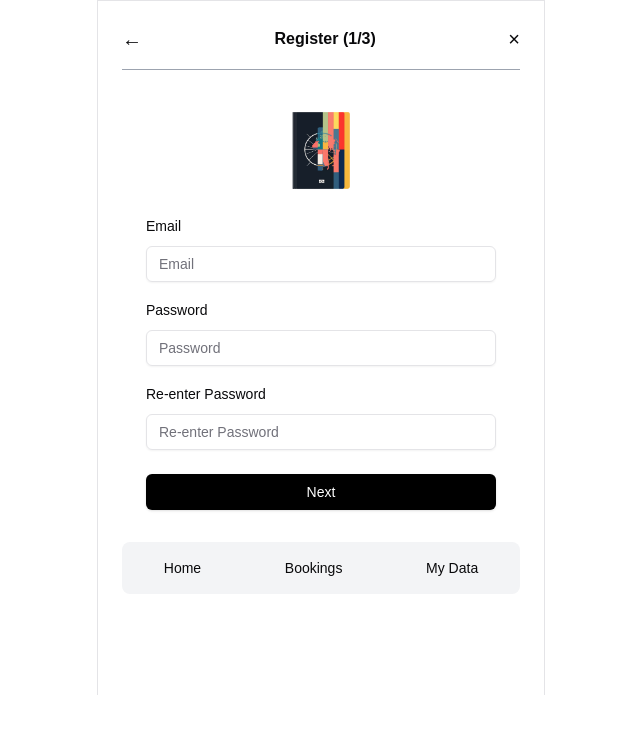
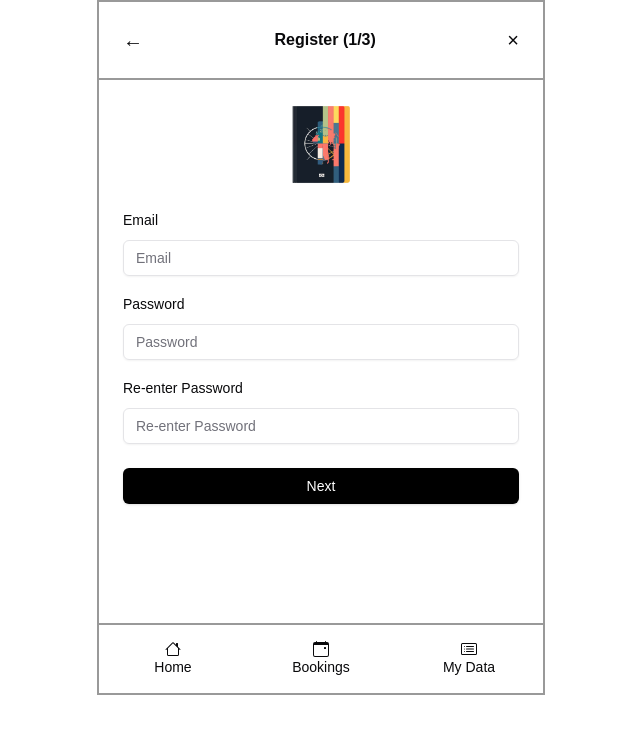
Before and after one commit to khoilvgcc210040/Vitabi-v3, a Next.js app: page /auth/signup in a window 1280 px wide. Shown: the top 734 px of the page, without its empty margins (319-959 px from the left). Built offline with nearby package versions, Linux system fonts and the light colour scheme.

Commit message:
update step 1 signup ui

```diff
--- a/components/card-wrapper.tsx
+++ b/components/card-wrapper.tsx
@@ -21,9 +21,9 @@ export const CardWrapper = ({
   return (
     <div className="flex justify-center items-start bg-white">
       {/* Card Container */}
-      <div className="flex flex-col border-t border-l border-r p-6 max-w-md w-full bg-white" style={{ height: '695px' }}>
+      <div className="flex flex-col border max-w-md w-full bg-white min-h-[720px] sm:min-h-[695px] flex-grow" style={{ border: '2px solid #999' }}>
         {/* Header */}
-        <div className="flex justify-between items-center mb-4 border-b border-gray-400 pb-4">
+        <div className="flex justify-between items-center mb-4 border-b border-gray-400 p-6" style={{ borderBottom: '2px solid #999' }}>
           <Link href={backButtonHref} className="text-xl">
             {backButtonLabel}
           </Link>
@@ -32,21 +32,41 @@ export const CardWrapper = ({
         </div>
 
         {/* Avatar Image */}
-        <div className="flex justify-center mt-6 mb-6">
-          <img src="/images/logo.png" alt="avatar" className="w-20 h-20 object-contain" />
-        </div>
 
-        {/* Card */}
-        <Card className="w-full">
+
+
+        <Card className="w-full ">
+          <div className="flex justify-center mt-2 mb-6">
+            <img src="/images/logo.png" alt="avatar" className="w-20 h-20 object-contain" />
+          </div>
           <CardContent>{children}</CardContent>
         </Card>
 
-        {/* Footer nằm trong khung */}
-        <footer className="flex justify-around w-full bg-gray-100 py-4 mt-2 rounded-lg">
-          <Link href="/" className="text-sm">Home</Link>
-          <Link href="/bookings" className="text-sm">Bookings</Link>
-          <Link href="/mydata" className="text-sm">My Data</Link>
+        <footer className="flex justify-around w-full py-4" style={{ marginTop: 'auto', borderTop: '2px solid #999' }}>
+          <Link href="/" className="nav-link flex flex-col items-center" style={{ width: '70px' }}>
+            <svg xmlns="http://www.w3.org/2000/svg" width="16" height="16" fill="currentColor" className="bi bi-house" viewBox="0 0 16 16">
+              <path d="M8.707 1.5a1 1 0 0 0-1.414 0L.646 8.146a.5.5 0 0 0 .708.708L2 8.207V13.5A1.5 1.5 0 0 0 3.5 15h9a1.5 1.5 0 0 0 1.5-1.5V8.207l.646.647a.5.5 0 0 0 .708-.708L13 5.793V2.5a.5.5 0 0 0-.5-.5h-1a.5.5 0 0 0-.5.5v1.293zM13 7.207V13.5a.5.5 0 0 1-.5.5h-9a.5.5 0 0 1-.5-.5V7.207l5-5z" />
+            </svg>
+            <span className="text-sm">Home</span>
+          </Link>
+
+          <Link href="/bookings" className="nav-link flex flex-col items-center" style={{ width: '70px' }}>
+            <svg xmlns="http://www.w3.org/2000/svg" width="16" height="16" fill="currentColor" className="bi bi-calendar-event" viewBox="0 0 16 16">
+              <path d="M11 6.5a.5.5 0 0 1 .5-.5h1a.5.5 0 0 1 .5.5v1a.5.5 0 0 1-.5.5h-1a.5.5 0 0 1-.5-.5z" />
+              <path d="M3.5 0a.5.5 0 0 1 .5.5V1h8V.5a.5.5 0 0 1 1 0V1h1a2 2 0 0 1 2 2v11a2 2 0 0 1-2 2H2a2 2 0 0 1-2-2V3a2 2 0 0 1 2-2h1V.5a.5.5 0 0 1 .5-.5M1 4v10a1 1 0 0 0 1 1h12a1 1 0 0 0 1-1V4z" />
+            </svg>
+            <span className="text-sm">Bookings</span>
+          </Link>
+
+          <Link href="/mydata" className="nav-link flex flex-col items-center" style={{ width: '70px' }}>
+            <svg xmlns="http://www.w3.org/2000/svg" width="16" height="16" fill="currentColor" className="bi bi-card-list" viewBox="0 0 16 16">
+              <path d="M14.5 3a.5.5 0 0 1 .5.5v9a.5.5 0 0 1-.5.5h-13a.5.5 0 0 1-.5-.5v-9a.5.5 0 0 1 .5-.5zm-13-1A1.5 1.5 0 0 0 0 3.5v9A1.5 1.5 0 0 0 1.5 14h13a1.5 1.5 0 0 0 1.5-1.5v-9A1.5 1.5 0 0 0 14.5 2z"/>
+              <path d="M5 8a.5.5 0 0 1 .5-.5h7a.5.5 0 0 1 0 1h-7A.5.5 0 0 1 5 8m0-2.5a.5.5 0 0 1 .5-.5h7a.5.5 0 0 1 0 1h-7a.5.5 0 0 1-.5-.5m0 5a.5.5 0 0 1 .5-.5h7a.5.5 0 0 1 0 1h-7a.5.5 0 0 1-.5-.5m-1-5a.5.5 0 1 1-1 0 .5.5 0 0 1 1 0M4 8a.5.5 0 1 1-1 0 .5.5 0 0 1 1 0m0 2.5a.5.5 0 1 1-1 0 .5.5 0 0 1 1 0"/>
+            </svg>
+            <span className="text-sm">My Data</span>
+          </Link>
         </footer>
+
       </div>
     </div>
   );
```
